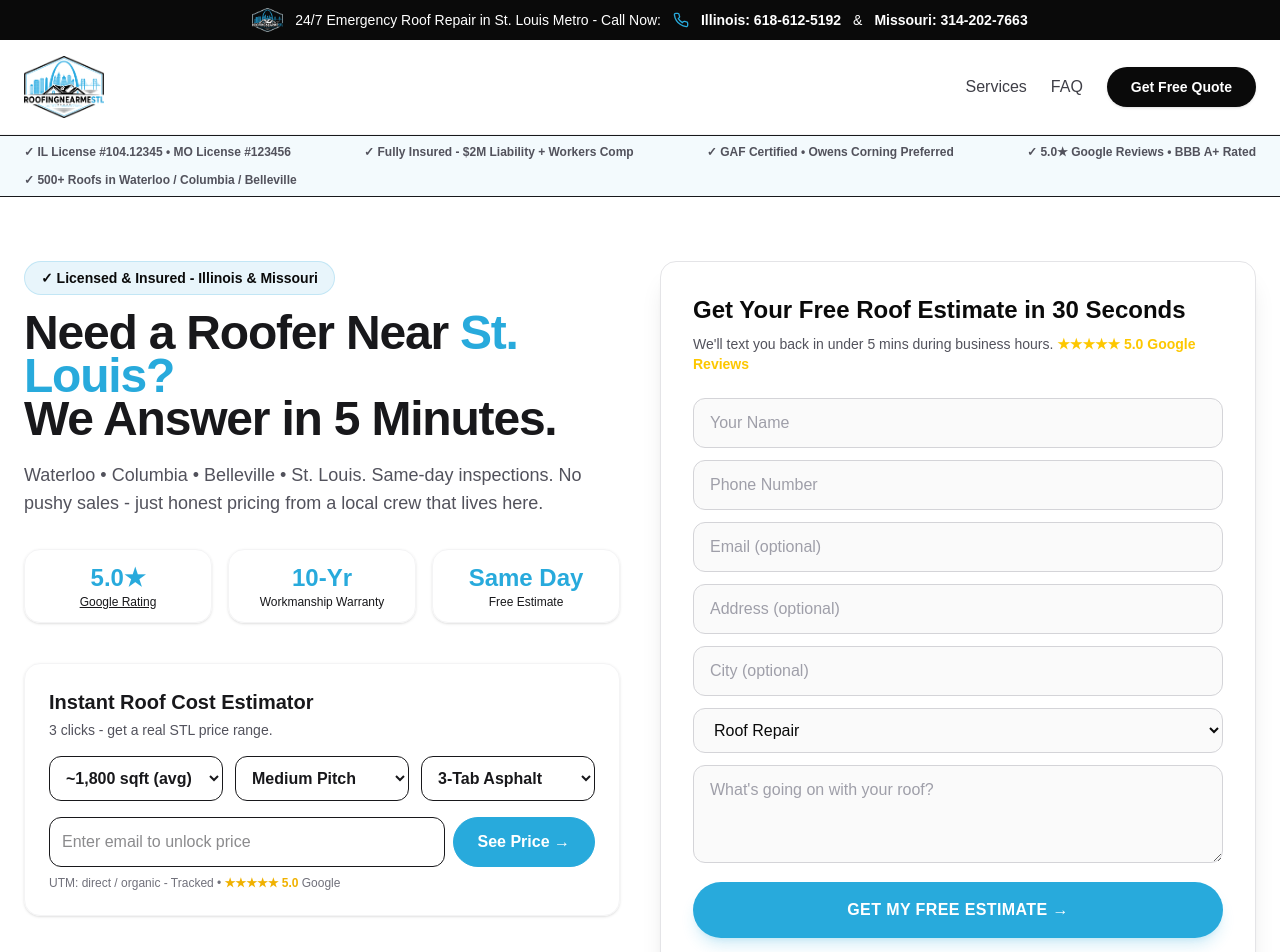
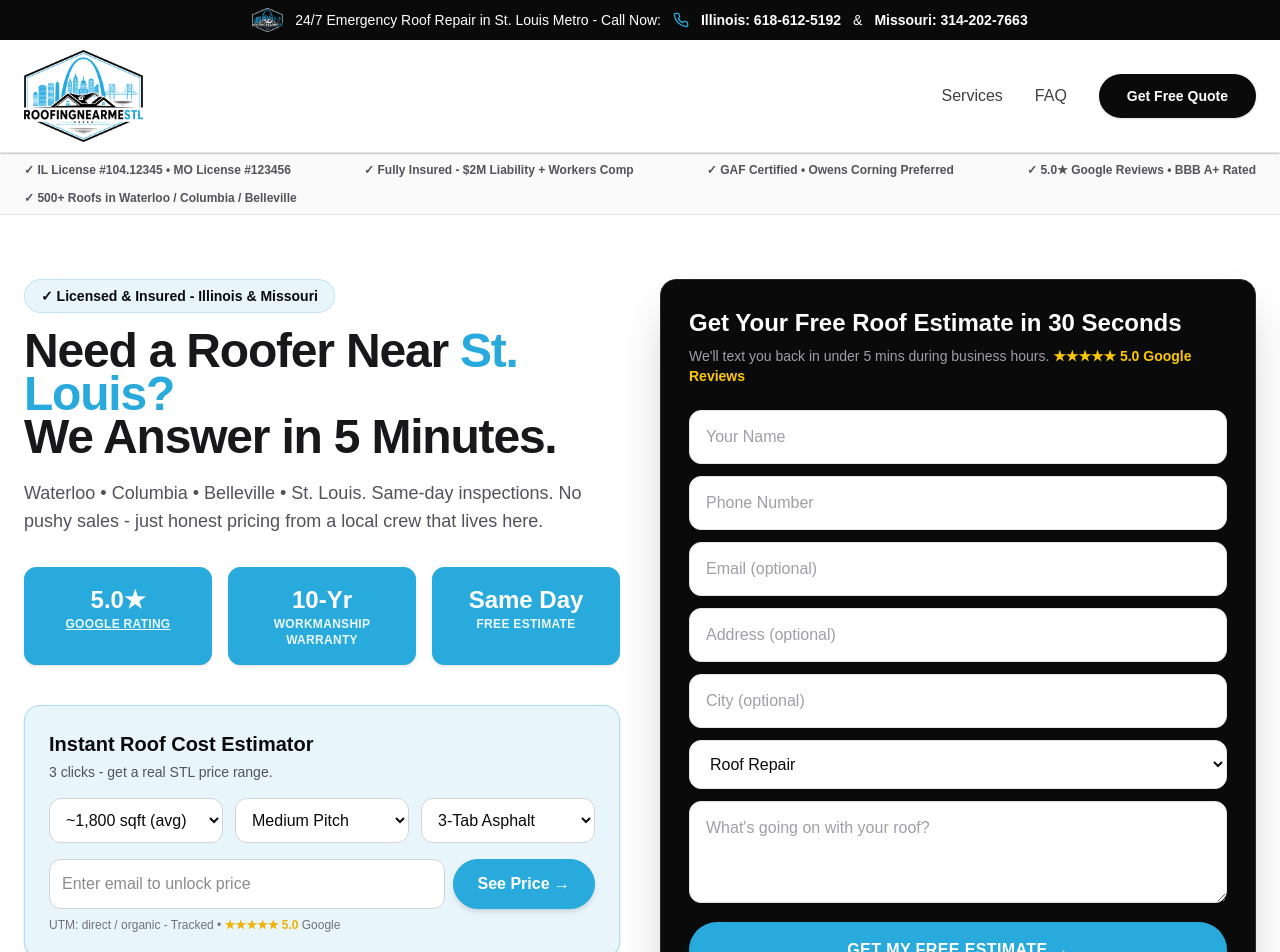
Before and after one commit to RoofingnearmeSTL/roofingnearmestl.com, a Next.js app: page / in a window 1280 px wide. Shown: the top 952 px of the page. Built offline with nearby package versions, Linux system fonts and the light colour scheme.

Commit message:
Brighten badges and estimator, add premium black form and larger sticky header

```diff
--- a/src/app/page.tsx
+++ b/src/app/page.tsx
@@ -127,7 +127,7 @@ export default function Home() {
       <EmergencyBar />
       <BrandHeader />
 
-      <div className="border-y bg-brand-light/50 py-2">
+      <div className="border-y border-zinc-200 bg-zinc-50 py-2">
         <div className="max-w-7xl mx-auto px-6 flex flex-wrap justify-center lg:justify-between gap-3 text-xs font-bold text-zinc-600">
           <span>✓ IL License #104.12345 • MO License #123456</span>
           <span>✓ Fully Insured - $2M Liability + Workers Comp</span>
@@ -143,68 +143,68 @@ export default function Home() {
           <h1 className="text-5xl font-black leading-[0.9] tracking-tight">Need a Roofer Near <span className="text-brand font-bold">St. Louis?</span><br/>We Answer in 5 Minutes.</h1>
           <p className="text-lg text-zinc-600 mt-5">Waterloo • Columbia • Belleville • St. Louis. Same-day inspections. No pushy sales - just honest pricing from a local crew that lives here.</p>
 
-          <div className="mt-8 grid grid-cols-3 gap-4 text-center">
-            <div className="border border-zinc-100 rounded-2xl shadow-sm hover:shadow-md p-3"><div className="font-black text-2xl text-brand">5.0★</div><div className="text-xs"><a href={`https://search.google.com/local/reviews?placeid=${GOOGLE_PLACE_ID}`} target="_blank" className="underline">Google Rating</a></div></div>
-            <div className="border border-zinc-100 rounded-2xl shadow-sm hover:shadow-md p-3"><div className="font-black text-2xl text-brand">10-Yr</div><div className="text-xs">Workmanship Warranty</div></div>
-            <div className="border border-zinc-100 rounded-2xl shadow-sm hover:shadow-md p-3"><div className="font-black text-2xl text-brand">Same Day</div><div className="text-xs">Free Estimate</div></div>
+          <div className="mt-8 grid grid-cols-3 gap-2 sm:gap-4 text-center">
+            <div className="bg-brand border border-brand rounded-xl px-2 sm:px-5 py-4 text-center shadow-sm"><div className="text-white font-extrabold text-xl sm:text-2xl">5.0★</div><div className="text-white/90 text-[10px] sm:text-xs font-semibold uppercase tracking-wide"><a href={`https://search.google.com/local/reviews?placeid=${GOOGLE_PLACE_ID}`} target="_blank" className="underline">Google Rating</a></div></div>
+            <div className="bg-brand border border-brand rounded-xl px-2 sm:px-5 py-4 text-center shadow-sm"><div className="text-white font-extrabold text-xl sm:text-2xl">10-Yr</div><div className="text-white/90 text-[10px] sm:text-xs font-semibold uppercase tracking-wide">Workmanship Warranty</div></div>
+            <div className="bg-brand border border-brand rounded-xl px-2 sm:px-5 py-4 text-center shadow-sm"><div className="text-white font-extrabold text-xl sm:text-2xl">Same Day</div><div className="text-white/90 text-[10px] sm:text-xs font-semibold uppercase tracking-wide">Free Estimate</div></div>
           </div>
 
-          <div className="mt-10 border border-zinc-100 shadow-sm rounded-2xl p-6">
-            <h3 className="font-black text-xl">Instant Roof Cost Estimator</h3>
+          <div className="mt-10 bg-brand-light border border-brand/30 rounded-2xl p-6 shadow-sm">
+            <h3 className="text-black font-bold text-xl">Instant Roof Cost Estimator</h3>
             <p className="text-sm text-zinc-600 mt-1">3 clicks - get a real STL price range.</p>
             <div className="grid grid-cols-1 sm:grid-cols-3 gap-3 mt-4">
-              <select value={est.size} onChange={e=>setEst({...est,size:e.target.value})} className="p-3 rounded-xl border font-bold">
+              <select value={est.size} onChange={e=>setEst({...est,size:e.target.value})} className="bg-white border border-zinc-300 rounded-xl px-3 py-3 text-black font-medium">
                 <option value="1200">~1,200 sqft</option>
                 <option value="1800">~1,800 sqft (avg)</option>
                 <option value="2400">~2,400 sqft</option>
                 <option value="3000">~3,000+ sqft</option>
               </select>
-              <select value={est.pitch} onChange={e=>setEst({...est,pitch:e.target.value})} className="p-3 rounded-xl border font-bold">
+              <select value={est.pitch} onChange={e=>setEst({...est,pitch:e.target.value})} className="bg-white border border-zinc-300 rounded-xl px-3 py-3 text-black font-medium">
                 <option value="low">Low Pitch</option>
                 <option value="medium">Medium Pitch</option>
                 <option value="steep">Steep Pitch</option>
               </select>
-              <select value={est.material} onChange={e=>setEst({...est,material:e.target.value})} className="p-3 rounded-xl border font-bold">
+              <select value={est.material} onChange={e=>setEst({...est,material:e.target.value})} className="bg-white border border-zinc-300 rounded-xl px-3 py-3 text-black font-medium">
                 <option value="asphalt">3-Tab Asphalt</option>
                 <option value="architectural">Architectural Shingle</option>
                 <option value="metal">Metal Roof</option>
               </select>
             </div>
             {!showPrice? (
-              <div className="mt-4 flex gap-2">
-                <input value={est.email} onChange={e=>setEst({...est,email:e.target.value})} placeholder="Enter email to unlock price" className="flex-1 p-3 rounded-xl border" />
-                <button onClick={()=>{ if(est.email.includes("@")) setShowPrice(true)}} className="bg-brand border border-brand hover:bg-brand-dark text-white px-6 rounded-full font-bold">See Price →</button>
+              <div className="mt-4 flex flex-col sm:flex-row gap-2">
+                <input value={est.email} onChange={e=>setEst({...est,email:e.target.value})} placeholder="Enter email to unlock price" className="min-w-0 flex-1 bg-white p-3 border border-zinc-300 rounded-xl" />
+                <button onClick={()=>{ if(est.email.includes("@")) setShowPrice(true)}} className="bg-brand border border-brand hover:bg-brand-dark text-white px-6 py-3 rounded-full font-bold shadow-md">See Price →</button>
               </div>
             ) : (
               <div className="mt-4 bg-brand-light border border-brand/20 rounded-xl p-4 text-center">
                 <div className="text-sm">Estimated Replacement Range:</div>
                 <div className="text-3xl font-black text-brand">${(price*0.9).toLocaleString()} - ${(price*1.15).toLocaleString()}</div>
-                <a href="#quote" className="inline-block mt-3 bg-brand text-white px-5 py-2 rounded-full font-bold">Lock This Estimate</a>
+                <a href="#estimate" className="inline-block mt-3 bg-brand text-white px-5 py-2 rounded-full font-bold">Lock This Estimate</a>
               </div>
             )}
             <div className="text-zinc-500 mt-2 text-xs">UTM: {utm.source || "direct"} / {utm.medium || "organic"} - Tracked • <span className="font-bold text-yellow-500">★★★★★ 5.0</span> Google</div>
           </div>
         </div>
 
-        <div id="quote" className="bg-white border border-zinc-200 rounded-2xl shadow-xl p-6 md:p-8">
-          <h2 className="text-2xl text-black font-bold">Get Your Free Roof Estimate in 30 Seconds</h2>
-          <p className="text-zinc-600 text-sm mt-2 mb-6">We&apos;ll text you back in under 5 mins during business hours. <span className="text-yellow-400 font-bold">★★★★★ 5.0 Google Reviews</span></p>
+        <div id="estimate" className="bg-black border border-zinc-800 rounded-2xl p-7 shadow-2xl scroll-mt-32">
+          <h2 className="text-white font-bold text-2xl leading-tight">Get Your Free Roof Estimate in 30 Seconds</h2>
+          <p className="text-zinc-400 text-sm mt-2 mb-6">We&apos;ll text you back in under 5 mins during business hours. <span className="text-yellow-400 font-bold">★★★★★ 5.0 Google Reviews</span></p>
 
           <form className="space-y-3" onSubmit={handleLeadSubmit}>
-            <input name="name" required placeholder="Your Name" className="w-full bg-zinc-50 border border-zinc-300 rounded-xl px-4 py-3 text-black placeholder:text-zinc-400 focus:bg-white focus:border-brand focus:ring-2 focus:ring-brand/20 outline-none transition" />
-            <input name="phone" required placeholder="Phone Number" className="w-full bg-zinc-50 border border-zinc-300 rounded-xl px-4 py-3 text-black placeholder:text-zinc-400 focus:bg-white focus:border-brand focus:ring-2 focus:ring-brand/20 outline-none transition" />
-            <input name="email" type="email" placeholder="Email (optional)" className="w-full bg-zinc-50 border border-zinc-300 rounded-xl px-4 py-3 text-black placeholder:text-zinc-400 focus:bg-white focus:border-brand focus:ring-2 focus:ring-brand/20 outline-none transition" />
-            <input name="address" placeholder="Address (optional)" className="w-full bg-zinc-50 border border-zinc-300 rounded-xl px-4 py-3 text-black placeholder:text-zinc-400 focus:bg-white focus:border-brand focus:ring-2 focus:ring-brand/20 outline-none transition" />
-            <input name="city" placeholder="City (optional)" className="w-full bg-zinc-50 border border-zinc-300 rounded-xl px-4 py-3 text-black placeholder:text-zinc-400 focus:bg-white focus:border-brand focus:ring-2 focus:ring-brand/20 outline-none transition" />
-            <select name="service" className="w-full bg-zinc-50 border border-zinc-300 rounded-xl px-4 py-3 text-black placeholder:text-zinc-400 focus:bg-white focus:border-brand focus:ring-2 focus:ring-brand/20 outline-none transition">
+            <input name="name" required placeholder="Your Name" className="w-full bg-white border border-zinc-200 rounded-xl px-4 py-3.5 text-black placeholder:text-zinc-400 focus:border-brand focus:ring-2 focus:ring-brand/30 outline-none" />
+            <input name="phone" required placeholder="Phone Number" className="w-full bg-white border border-zinc-200 rounded-xl px-4 py-3.5 text-black placeholder:text-zinc-400 focus:border-brand focus:ring-2 focus:ring-brand/30 outline-none" />
+            <input name="email" type="email" placeholder="Email (optional)" className="w-full bg-white border border-zinc-200 rounded-xl px-4 py-3.5 text-black placeholder:text-zinc-400 focus:border-brand focus:ring-2 focus:ring-brand/30 outline-none" />
+            <input name="address" placeholder="Address (optional)" className="w-full bg-white border border-zinc-200 rounded-xl px-4 py-3.5 text-black placeholder:text-zinc-400 focus:border-brand focus:ring-2 focus:ring-brand/30 outline-none" />
+            <input name="city" placeholder="City (optional)" className="w-full bg-white border border-zinc-200 rounded-xl px-4 py-3.5 text-black placeholder:text-zinc-400 focus:border-brand focus:ring-2 focus:ring-brand/30 outline-none" />
+            <select name="service" className="w-full bg-white border border-zinc-200 rounded-xl px-4 py-3.5 text-black placeholder:text-zinc-400 focus:border-brand focus:ring-2 focus:ring-brand/30 outline-none">
               <option>Roof Repair</option>
               <option>Roof Replacement</option>
               <option>Leak / Emergency</option>
               <option>Storm Damage / Insurance</option>
               <option>Gutters / Siding</option>
             </select>
-            <textarea name="details" placeholder="What's going on with your roof?" rows={3} className="w-full bg-zinc-50 border border-zinc-300 rounded-xl px-4 py-3 text-black placeholder:text-zinc-400 focus:bg-white focus:border-brand focus:ring-2 focus:ring-brand/20 outline-none transition"></textarea>
-            <button disabled={sending} className="w-full bg-brand py-4 rounded-full shadow-lg shadow-brand/20 text-white text-[16px] font-bold tracking-wide hover:bg-brand-dark disabled:opacity-50">
+            <textarea name="details" placeholder="What's going on with your roof?" rows={3} className="w-full bg-white border border-zinc-200 rounded-xl px-4 py-3.5 text-black placeholder:text-zinc-400 focus:border-brand focus:ring-2 focus:ring-brand/30 outline-none"></textarea>
+            <button disabled={sending} className="w-full bg-brand py-4 rounded-full shadow-lg shadow-brand/20 text-white text-base font-extrabold tracking-wide hover:bg-brand-dark disabled:opacity-50">
               {sending ? "Sending..." : "GET MY FREE ESTIMATE →"}
             </button>
             <p className="text-xs text-zinc-500 text-center">No spam. Source: {utm.source || "direct"} • ★★★★★ 5.0 Google Rated</p>
--- a/src/components/brand-footer.tsx
+++ b/src/components/brand-footer.tsx
@@ -5,7 +5,7 @@ export default function BrandFooter() {
   return <footer className="bg-black px-6 py-12 text-white">
     <div className="mx-auto flex max-w-7xl flex-col items-center justify-between gap-8 text-center md:flex-row md:text-left">
       <div><Link href="/"><Image src="/logo-white.png" alt="Roofing Near Me STL" width={180} height={135} className="mx-auto w-[180px] h-auto md:mx-0" /></Link><p className="mt-4 text-sm text-zinc-400">Local. Reliable. Protecting what matters.</p></div>
-      <div className="space-y-3 text-sm"><p>Waterloo • Columbia • Belleville • St. Louis</p><p><a href="tel:+16186125192" className="font-bold text-brand">Illinois: 618-612-5192</a></p><p><a href="tel:+13142027663" className="font-bold text-brand">Missouri: 314-202-7663</a></p><div className="flex justify-center gap-5 md:justify-start"><Link href="/#services" className="text-zinc-400 hover:text-white">Services</Link><Link href="/#quote" className="text-zinc-400 hover:text-white">Free Estimate</Link></div><p className="text-xs text-zinc-400">© {new Date().getFullYear()} Roofing Near Me STL</p></div>
+      <div className="space-y-3 text-sm"><p>Waterloo • Columbia • Belleville • St. Louis</p><p><a href="tel:+16186125192" className="font-bold text-brand">Illinois: 618-612-5192</a></p><p><a href="tel:+13142027663" className="font-bold text-brand">Missouri: 314-202-7663</a></p><div className="flex justify-center gap-5 md:justify-start"><Link href="/#services" className="text-zinc-400 hover:text-white">Services</Link><Link href="/#estimate" className="text-zinc-400 hover:text-white">Free Estimate</Link></div><p className="text-xs text-zinc-400">© {new Date().getFullYear()} Roofing Near Me STL</p></div>
     </div>
   </footer>;
 }
--- a/src/components/brand-header.tsx
+++ b/src/components/brand-header.tsx
@@ -2,13 +2,13 @@ import Image from "next/image";
 import Link from "next/link";
 
 export default function BrandHeader() {
-  return <header className="border-b border-zinc-100 bg-white/90 backdrop-blur">
-    <div className="mx-auto flex max-w-7xl items-center justify-between gap-4 px-6 py-4">
-      <Link href="/" aria-label="Roofing Near Me STL home"><Image src="/logo.png" alt="Roofing Near Me STL" width={320} height={240} priority className="h-[62px] w-auto" /></Link>
-      <nav aria-label="Main navigation" className="flex items-center gap-6">
+  return <header className="sticky top-0 z-50 bg-white border-b border-zinc-200 shadow-sm">
+    <div className="mx-auto flex max-w-7xl items-center justify-between gap-3 px-4 sm:px-6 h-24 md:h-28">
+      <Link href="/" aria-label="Roofing Near Me STL home"><Image src="/logo.png" alt="Roofing Near Me STL" width={360} height={279} priority className="h-[76px] md:h-[92px] w-auto" /></Link>
+      <nav aria-label="Main navigation" className="flex items-center gap-4 md:gap-8">
         <Link href="/#services" className="hidden font-medium text-zinc-700 hover:text-black md:block">Services</Link>
         <Link href="/#faq" className="hidden font-medium text-zinc-700 hover:text-black md:block">FAQ</Link>
-        <Link href="/#quote" className="rounded-full bg-black px-6 py-2.5 text-sm font-semibold text-white shadow-sm transition hover:bg-zinc-800 hover:shadow-md">Get Free Quote</Link>
+        <Link href="/#estimate" className="rounded-full bg-black px-4 md:px-7 py-3 text-sm font-bold text-white shadow transition hover:bg-zinc-800 hover:shadow-md">Get Free Quote</Link>
       </nav>
     </div>
   </header>;
```
